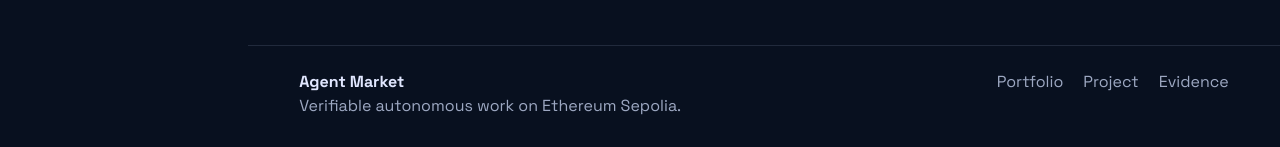
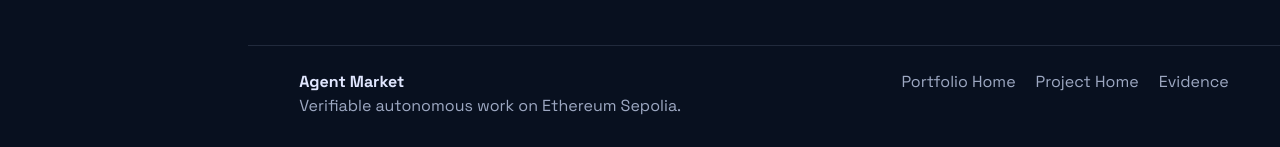
Before and after one commit to Tiancheng-Xu/agent-market, a React (Vite) app in the folder apps/web/: page / in a window 1280 px wide. Shown: the part 1371-1518 px from the top of the page. Built offline with nearby package versions, Linux system fonts and the light colour scheme.

Commit message:
fix: unify Evidence navigation

```diff
--- /dev/null
+++ b/apps/web/src/components/PortfolioNavigation.tsx
@@ -0,0 +1,23 @@
+interface PortfolioNavigationItem {
+  href: string;
+  label: string;
+  pathname?: string;
+}
+
+export const portfolioNavigation: readonly PortfolioNavigationItem[] = [
+  { href: "https://baby2b.online/dashboard/", label: "Portfolio Home" },
+  { href: "https://agent-market.baby2b.online/", label: "Project Home", pathname: "/" },
+  { href: "https://agent-market.baby2b.online/evidence", label: "Evidence", pathname: "/evidence" },
+] as const;
+
+export function PortfolioNavigation({ pathname }: { pathname: string }) {
+  return (
+    <nav aria-label="Portfolio navigation">
+      {portfolioNavigation.map(({ href, label, pathname: targetPathname }) => (
+        <a href={href} aria-current={pathname === targetPathname ? "page" : undefined} key={href}>
+          {label}
+        </a>
+      ))}
+    </nav>
+  );
+}
--- a/apps/web/src/components/Shell.tsx
+++ b/apps/web/src/components/Shell.tsx
@@ -1,13 +1,15 @@
 import { useMemo, useState, type FormEvent, type PropsWithChildren } from "react";
-import { Link, NavLink, useNavigate } from "react-router-dom";
+import { Link, NavLink, useLocation, useNavigate } from "react-router-dom";
 
 import { agents, navItems, tasks } from "../data";
 import { Localized, useLanguage } from "../i18n/LanguageProvider";
 import { shortAddress } from "../lib/domain";
 import type { WalletState } from "../types";
+import { PortfolioNavigation } from "./PortfolioNavigation";
 
 export function Shell({ children, wallet, isSepolia, onConnect, onSwitch }: PropsWithChildren<{ wallet: WalletState; isSepolia: boolean; onConnect(): void; onSwitch(): void }>) {
   const { locale, setLocale, t } = useLanguage();
+  const location = useLocation();
   const navigate = useNavigate();
   const [searchQuery, setSearchQuery] = useState("");
   const walletLabel = wallet.status === "connecting" ? "Connecting..." : wallet.address ? shortAddress(wallet.address) : "Connect MetaMask";
@@ -73,7 +75,7 @@ export function Shell({ children, wallet, isSepolia, onConnect, onSwitch }: Prop
         <main>{children}</main>
         <footer className="site-footer">
           <div><strong>Agent Market</strong><span>Verifiable autonomous work on Ethereum Sepolia.</span></div>
-          <nav aria-label="Delivery links"><a href="https://baby2b.online/">Portfolio</a><NavLink to="/">Project</NavLink><NavLink to="/evidence">Evidence</NavLink></nav>
+          <PortfolioNavigation pathname={location.pathname} />
         </footer>
       </div>
       <nav className="mobile-nav" aria-label="Mobile navigation">
--- a/apps/web/src/ssr/ServerApp.tsx
+++ b/apps/web/src/ssr/ServerApp.tsx
@@ -1,4 +1,5 @@
 import { FullChainEvidence } from "../evidence/FullChainEvidence";
+import { PortfolioNavigation } from "../components/PortfolioNavigation";
 import { routeForPath } from "./routeDefinitions";
 
 export function ServerApp({ pathname }: { pathname: string }) {
@@ -11,12 +12,7 @@ export function ServerApp({ pathname }: { pathname: string }) {
     <main className="edge-route-shell">
       <header>
         <a href="/" aria-label="Agent Market home">AGENT MARKET</a>
-        <nav aria-label="Primary navigation">
-          <a href="/agents">Agents</a>
-          <a href="/tasks">Tasks</a>
-          <a href="/staking">Staking</a>
-          <a href="/evidence">Evidence</a>
-        </nav>
+        <PortfolioNavigation pathname={pathname} />
       </header>
       <section aria-labelledby="edge-route-title">
         <p>{route?.area ?? "404"} / EDGE ROUTE</p>
```
Also changed, not shown: 2 other files (tests, documents, lock files or other folders).
